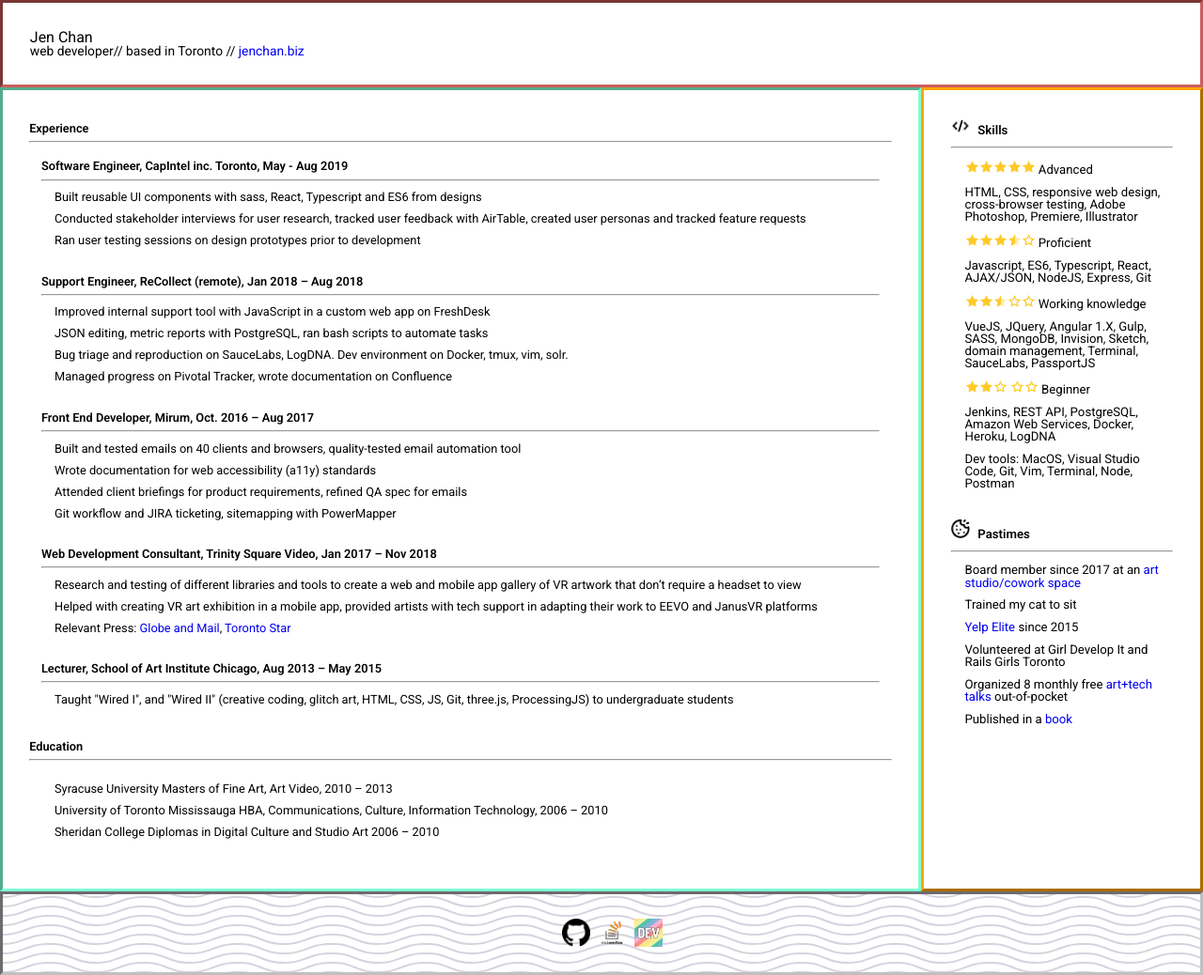
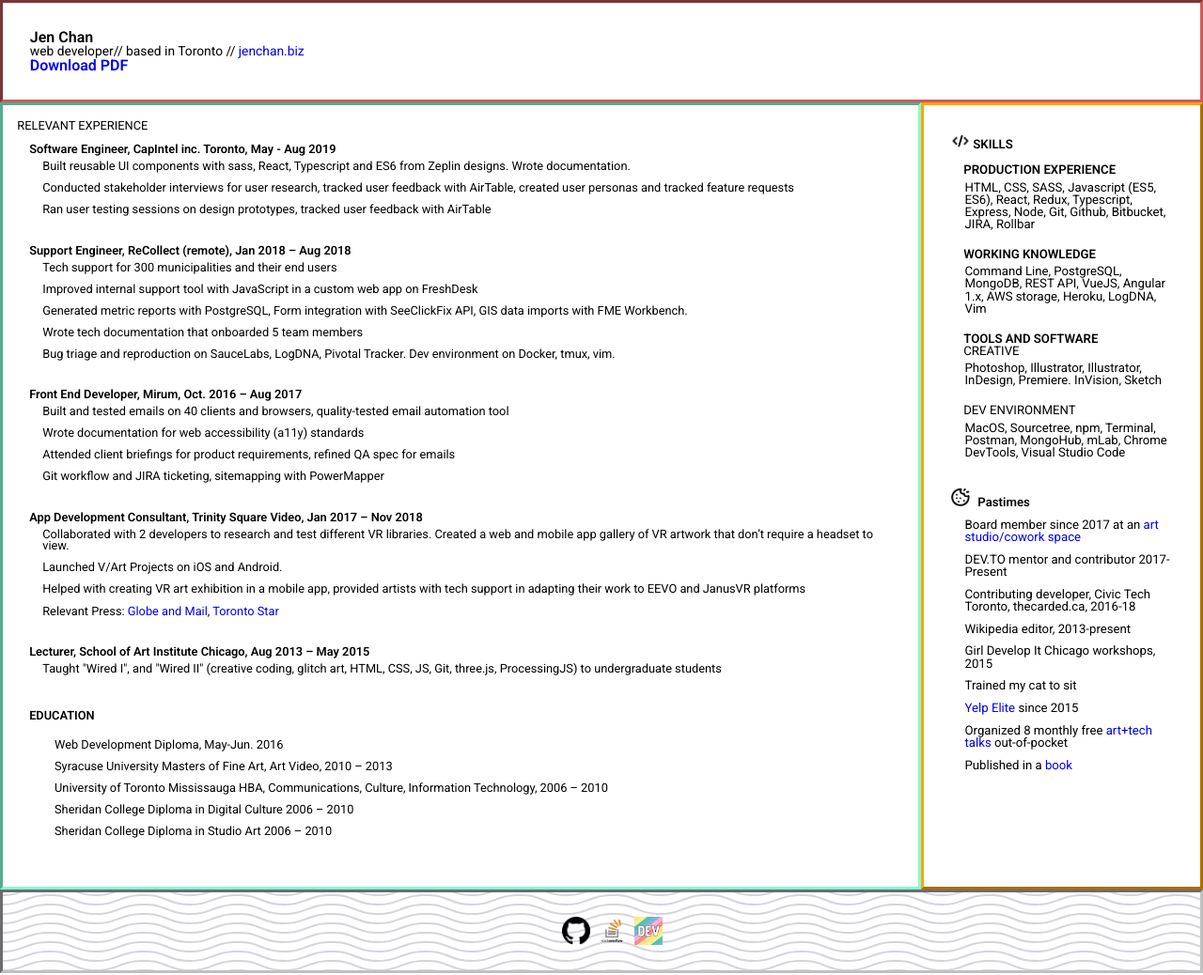
Before and after one commit to usrrname/samples, a website: page resume/index.html in a window 1280 px wide. Shown: the whole page at 94% size. Drawn offline with Linux system fonts and the light colour scheme.

Commit message:
site updates

```diff
--- a/css/custom.css
+++ b/css/custom.css
@@ -1,4 +1,4 @@
-@import url('https://fonts.googleapis.com/css?family=Montserrat|Lato');
+@import url("https://fonts.googleapis.com/css?family=Montserrat|Lato");
 
 * {
 	box-sizing: border-box;
@@ -13,13 +13,19 @@
 	list-style: none;
 }
 
+.wrapper {
+	padding: 1.5em;
+}
+.skills ul {
+	padding-top: 1em;
+}
+
 /* pointing finger icon */
 .finger {
-    width: 30px;
-    height: 30px;
-    padding: 0;
+	width: 25px;
+	height: 25px;
 	vertical-align: middle;
-    margin: 0.4em;
+	padding: 0.125em;
 }
 
 .finger:hover {
@@ -70,7 +76,6 @@
 }
 
 @keyframes blink {
-
 	from,
 	to {
 		border-color: transparent;
@@ -82,7 +87,6 @@
 }
 
 @-webkit-keyframes blink {
-
 	from,
 	to {
 		border-color: transparent;
@@ -94,19 +98,17 @@
 }
 
 @-moz-keyframes blink {
-
 	from,
 	to {
-        border-color: transparent
+		border-color: transparent;
 	}
 
 	50% {
-        border-color: black
+		border-color: black;
 	}
 }
 
 @-ms-keyframes blink {
-
 	from,
 	to {
 		color: transparent;
@@ -118,7 +120,6 @@
 }
 
 @-o-keyframes blink {
-
 	from,
 	to {
 		color: transparent;
@@ -178,8 +179,7 @@
 	position: relative;
 }
 
-@media all and (min-width:992px) {
-
+@media all and (min-width: 992px) {
 	ul.navbar li:hover span:before,
 	ul.navbar li:hover span:after {
 		width: 100%;
@@ -238,13 +238,11 @@
 
 .navbar li {
 	list-style-type: none;
-    font-family: "Montserrat",
-        Arial,
-        sans-serif;
+	font-family: "Montserrat", Arial, sans-serif;
 	font-weight: 300;
 }
 
-#work>img {
+#work > img {
 	padding: 0;
 	width: 100%;
 	height: auto;
@@ -263,16 +261,15 @@
 
 .fade-in {
 	opacity: 0;
-    animation: fadeIn .5s ease-in 1 forwards;
+	animation: fadeIn 0.5s ease-in 1 forwards;
 }
 
 .is-paused {
 	animation-play-state: paused;
 }
 
-
 /*  desktop */
-@media all and (min-width:1024px) {
+@media all and (min-width: 1024px) {
 	.navbar#menu {
 		display: flex;
 		flex-flow: row wrap;
@@ -298,7 +295,7 @@
 }
 
 /* tablets and desktop */
-@media all and (max-width:768px) {
+@media all and (max-width: 768px) {
 	span.icon {
 		display: none;
 		text-decoration: none;
@@ -313,7 +310,7 @@
 		width: 100%;
 	}
 
-    span>.icon {
+	span > .icon {
 		display: none;
 		position: absolute;
 		vertical-align: middle;
@@ -344,7 +341,7 @@
 		width: 400px;
 	}
 
-    span>.icon.right {
+	span > .icon.right {
 		display: inline-block;
 		background-color: #ddd;
 		font-size: 1.8em;
@@ -366,13 +363,13 @@
 		background-color: #ddd;
 	}
 
-    ul.navbar+li.responsive a {
+	ul.navbar + li.responsive a {
 		padding: 0.5em;
 		display: block !important;
 		justify-content: space-around;
 	}
 
-    ul.navbar+li.responsive has:a(:first-child) {
+	ul.navbar + li.responsive has:a(:first-child) {
 		list-style-type: none;
 		margin: 1.5em 0.8em;
 	}
--- a/resume/index.html
+++ b/resume/index.html
@@ -1,154 +1,243 @@
 <!DOCTYPE html>
 <html>
-
 	<head>
 		<title>Resume</title>
-    <meta charset="utf-8">
-    <meta http-equiv="X-UA-Compatible" content="IE=edge">
-    <meta name="viewport" content="width=device-width, initial-scale=1">
-    <link rel="stylesheet" href="reset.css">
-    <link rel="stylesheet" href="style.css">
+		<meta charset="utf-8" />
+		<meta http-equiv="X-UA-Compatible" content="IE=edge" />
+		<meta name="viewport" content="width=device-width, initial-scale=1" />
+		<link rel="stylesheet" href="reset.css" />
+		<link rel="stylesheet" href="style.css" />
 	</head>
 
 	<body class="container">
 		<header>
-        <h2>Jen Chan</h2>
-        <p>web developer// based in Toronto // <a href="https://jenchan.biz">jenchan.biz</a></p>
+			<h3>Jen Chan</h3>
+			<p>
+				web developer// based in Toronto //
+				<a href="https://jenchan.biz">jenchan.biz</a>
+			</p>
+
+			<h3><a href="/JChan_resume.pdf" target="_blank">Download PDF</a></h3>
 		</header>
 		<main>
-        <div class="wrapper">
-            <h3>Experience</h3>
-            <hr>
+			<div>
+				<h4>RELEVANT EXPERIENCE</h4>
 				<section>
 					<h3>Software Engineer, CapIntel inc. Toronto, May - Aug 2019</h3>
-                <hr>
 					<ul>
-                    <li>Built reusable UI components with sass, React, Typescript and ES6 from designs</li>
-                    <li>Conducted stakeholder interviews for user research, tracked user feedback with AirTable, created
-                        user personas and tracked feature requests </li>
-                    <li>Ran user testing sessions on design prototypes prior to development</li>
+						<li>
+							Built reusable UI components with sass, React, Typescript and ES6
+							from Zeplin designs. Wrote documentation.
+						</li>
+						<li>
+							Conducted stakeholder interviews for user research, tracked user
+							feedback with AirTable, created user personas and tracked feature
+							requests
+						</li>
+						<li>
+							Ran user testing sessions on design prototypes, tracked user
+							feedback with AirTable
+						</li>
 					</ul>
 				</section>
 				<section>
 					<h3>Support Engineer, ReCollect (remote), Jan 2018 – Aug 2018</h3>
-                <hr>
 					<ul>
-                    <li>Improved internal support tool with JavaScript in a custom web app on FreshDesk</li>
-                    <li> JSON editing, metric reports with PostgreSQL, ran bash scripts to automate tasks</li>
-                    <li> Bug triage and reproduction on SauceLabs, LogDNA. Dev environment on Docker, tmux, vim, solr.
+						<li>Tech support for 300 municipalities and their end users</li>
+						<li>
+							Improved internal support tool with JavaScript in a custom web app
+							on FreshDesk
 						</li>
-                    <li> Managed progress on Pivotal Tracker, wrote documentation on Confluence</li>
+						<li>
+							Generated metric reports with PostgreSQL, Form integration with
+							SeeClickFix API, GIS data imports with FME Workbench.
+						</li>
+						<li>
+							Wrote tech documentation that onboarded 5 team members
+						</li>
+						<li>
+							Bug triage and reproduction on SauceLabs, LogDNA, Pivotal Tracker.
+							Dev environment on Docker, tmux, vim.
+						</li>
 					</ul>
 				</section>
 				<section>
 					<h3>Front End Developer, Mirum, Oct. 2016 – Aug 2017</h3>
-                <hr>
 					<ul>
-                    <li>Built and tested emails on 40 clients and browsers, quality-tested email automation tool</li>
+						<li>
+							Built and tested emails on 40 clients and browsers, quality-tested
+							email automation tool
+						</li>
 						<li>Wrote documentation for web accessibility (a11y) standards</li>
-                    <li>Attended client briefings for product requirements, refined QA spec for emails</li>
-                    <li>Git workflow and JIRA ticketing, sitemapping with PowerMapper</li>
+						<li>
+							Attended client briefings for product requirements, refined QA
+							spec for emails
+						</li>
+						<li>
+							Git workflow and JIRA ticketing, sitemapping with PowerMapper
+						</li>
 					</ul>
 				</section>
 				<section>
-                <h3>Web Development Consultant, Trinity Square Video, Jan 2017 – Nov 2018</h3>
-                <hr>
+					<h3>
+						App Development Consultant, Trinity Square Video, Jan 2017 – Nov
+						2018
+					</h3>
 					<ul>
-                    <li>Research and testing of different libraries and tools to create a web and mobile app gallery of
-                        VR artwork that
-                        don’t require a headset to view</li>
-                    <li>Helped with creating VR art exhibition in a mobile app, provided artists with tech support in
-                        adapting their work to EEVO and JanusVR platforms</li>
-                    <li>Relevant Press: <a
+						<li>
+							Collaborated with 2 developers to research and test different VR
+							libraries. Created a web and mobile app gallery of VR artwork that
+							don’t require a headset to view.
+						</li>
+						<li>Launched V/Art Projects on iOS and Android.</li>
+						<li>
+							Helped with creating VR art exhibition in a mobile app, provided
+							artists with tech support in adapting their work to EEVO and
+							JanusVR platforms
+						</li>
+						<li>
+							Relevant Press:
+							<a
 								href="https://www.theglobeandmail.com/arts/art-and-architecture/venturing-into-the-virtual-world-with-a-new-artapp/article37066961/"
-                            target="_blank">Globe and Mail</a>, <a
+								target="_blank"
+								>Globe and Mail</a
+							>,
+							<a
 								href="https://www.thestar.com/entertainment/visualarts/2017/12/06/vart-projects-brings-the-virtual-reality-to-wherever-you-are.html"
-                            target="_blank">Toronto Star</a></li>
+								target="_blank"
+								>Toronto Star</a
+							>
+						</li>
 					</ul>
 				</section>
 				<section>
-                <h3>Lecturer, School of Art Institute Chicago, Aug 2013 – May 2015</h3>
-                <hr>
+					<h3>
+						Lecturer, School of Art Institute Chicago, Aug 2013 – May 2015
+					</h3>
 					<ul>
-                    <li>Taught "Wired I", and "Wired II" (creative coding, glitch art, HTML, CSS, JS, Git, three.js,
-                        ProcessingJS) to
-                        undergraduate students</li>
+						<li>
+							Taught "Wired I", and "Wired II" (creative coding, glitch art,
+							HTML, CSS, JS, Git, three.js, ProcessingJS) to undergraduate
+							students
+						</li>
 					</ul>
 				</section>
 			</div>
 			<div class="wrapper">
-            <h3>Education</h3>
-            <hr>
+				<h3>EDUCATION</h3>
 				<section>
 					<ul>
-                    <li>Syracuse University Masters of Fine Art, Art Video, 2010 – 2013</li>
-                    <li>University of Toronto Mississauga HBA, Communications, Culture, Information Technology, 2006 –
-                        2010</li>
-                    <li>Sheridan College Diplomas in Digital Culture and Studio Art 2006 – 2010</li>
+						<li>Web Development Diploma, May-Jun. 2016</li>
+						<li>
+							Syracuse University Masters of Fine Art, Art Video, 2010 – 2013
+						</li>
+						<li>
+							University of Toronto Mississauga HBA, Communications, Culture,
+							Information Technology, 2006 – 2010
+						</li>
+						<li>Sheridan College Diploma in Digital Culture 2006 – 2010</li>
+						<li>Sheridan College Diploma in Studio Art 2006 – 2010</li>
 					</ul>
 				</section>
 			</div>
 		</main>
 		<aside>
-        <section>
-            <img class="icon" src="noun_html_794157.png" width=20>
-            <h3 class="heading">Skills</h3>
-            <hr>
+			<section class="skills">
+				<h3>
+					<img class="icon" src="noun_html_794157.png" width="20" />
+					SKILLS
+				</h3>
+				<br />
 				<ul>
-                <li><img class="star" src="star-filled-50.png"><img class="star" src="star-filled-50.png"><img
-                        class="star" src="star-filled-50.png"><img class="star" src="star-filled-50.png"><img
-                        class="star" src="star-filled-50.png"> Advanced</li>
-                <li>HTML, CSS, responsive web design, cross-browser testing, Adobe Photoshop, Premiere, Illustrator</li>
+					<h3>PRODUCTION EXPERIENCE</h3>
+					<li>
+						HTML, CSS, SASS, Javascript (ES5, ES6), React, Redux, Typescript,
+						Express, Node, Git, Github, Bitbucket, JIRA, Rollbar
+					</li>
 				</ul>
+				<br />
+				<ul class="mt1">
+					<h3>WORKING KNOWLEDGE</h3>
+					<li>
+						Command Line, PostgreSQL, MongoDB, REST API, VueJS, Angular 1.x, AWS
+						storage, Heroku, LogDNA, Vim
+					</li>
+				</ul>
+				<br />
 				<ul>
-                <li> <img class="star" src="star-filled-50.png"><img class="star" src="star-filled-50.png"><img
-                        class="star" src="star-filled-50.png"><img class="star" src="star-half-empty-50.png"><img
-                        class="star" src="star-empty-50.png"> Proficient</li>
-                <li>Javascript, ES6, Typescript, React, AJAX/JSON, NodeJS, Express, Git </li>
-            </ul>
-            <ul>
-                <li> <img class="star" src="star-filled-50.png"><img class="star" src="star-filled-50.png"><img
-                        class="star" src="star-half-empty-50.png"><img class="star" src="star-empty-50.png"><img
-                        class="star" src="star-empty-50.png"> Working
-                    knowledge</li>
-                <li>VueJS, JQuery, Angular 1.X, Gulp, SASS, MongoDB, Invision, Sketch, domain management, Terminal,
-                    SauceLabs, PassportJS</li>
-            </ul>
-            <ul>
-                <li><img class="star" src="star-filled-50.png"><img class="star" src="star-filled-50.png"><img
-                        class="star" src="star-empty-50.png">
-                    <img class="star" src="star-empty-50.png"><img class="star" src="star-empty-50.png"> Beginner</li>
-                <li>Jenkins, REST API, PostgreSQL, Amazon Web Services, Docker, Heroku, LogDNA</li>
-            </ul>
-            <ul>
-                <li>Dev tools: MacOS, Visual Studio Code, Git, Vim, Terminal, Node, Postman</li>
+					<h3>TOOLS AND SOFTWARE</h3>
+					<h4>CREATIVE</h4>
+					<li>
+						Photoshop, Illustrator, Illustrator, InDesign, Premiere. InVision,
+						Sketch
+					</li>
+					<br />
+					<h4>DEV ENVIRONMENT</h4>
+					<li>
+						MacOS, Sourcetree, npm, Terminal, Postman, MongoHub, mLab, Chrome
+						DevTools, Visual Studio Code
+					</li>
 				</ul>
 			</section>
 			<section>
-            <img class="icon" src="noun_cookie_1083993.png" width=20>
+				<img class="icon" src="noun_cookie_1083993.png" width="20" />
 				<h3 class="heading">Pastimes</h3>
-            <hr>
 				<ul>
-                <li>Board member since 2017 at an <a href="http://brandscape.club" target="_blank">art studio/cowork
-                        space</a></li>
+					<li>
+						Board member since 2017 at an
+						<a href="http://brandscape.club" target="_blank"
+							>art studio/cowork space</a
+						>
+					</li>
+					<li>DEV.TO mentor and contributor 2017-Present</li>
+					<li>
+						Contributing developer, Civic Tech Toronto, thecarded.ca, 2016-18
+					</li>
+					<li>Wikipedia editor, 2013-present</li>
+					<li>Girl Develop It Chicago workshops, 2015</li>
 					<li>Trained my cat to sit</li>
-                <li><a href="https://asdfg.yelp.ca" target="_blank">Yelp Elite</a> since 2015</li>
-                <li>Volunteered at Girl Develop It and Rails Girls Toronto</li>
-                <li>Organized 8 monthly free <a href="https://vimeo.com/129512515" target="_blank">art+tech talks</a>
-                    out-of-pocket</li>
-                <li>Published in a <a href="https://www.amazon.com/You-Are-Here-After-Internet/dp/095695717X"
-                        target="_blank">book</a></li>
+					<li>
+						<a href="https://asdfg.yelp.ca" target="_blank">Yelp Elite</a> since
+						2015
+					</li>
+					<li>
+						Organized 8 monthly free
+						<a href="https://vimeo.com/129512515" target="_blank"
+							>art+tech talks</a
+						>
+						out-of-pocket
+					</li>
+					<li>
+						Published in a
+						<a
+							href="https://www.amazon.com/You-Are-Here-After-Internet/dp/095695717X"
+							target="_blank"
+							>book</a
+						>
+					</li>
 				</ul>
 			</section>
 		</aside>
 		<footer class="wavy">
 			<ul>
-            <li><a href="http://github.com/usrrname" target="_blank"><img class="box fade" src="octocat.png"></a></li>
-            <li><a href="https://stackoverflow.com/users/3394599/usrrname" target="_blank"><img class="box fade"
-                        src="stackoverflow.png"></a></li>
-            <li><a href="https://dev.to/jenninat0r" target="_blank"><img class="box fade" src="devTO.png"></a></li>
+				<li>
+					<a href="http://github.com/usrrname" target="_blank"
+						><img class="box fade" src="octocat.png"
+					/></a>
+				</li>
+				<li>
+					<a
+						href="https://stackoverflow.com/users/3394599/usrrname"
+						target="_blank"
+						><img class="box fade" src="stackoverflow.png"
+					/></a>
+				</li>
+				<li>
+					<a href="https://dev.to/jenninat0r" target="_blank"
+						><img class="box fade" src="devTO.png"
+					/></a>
+				</li>
 			</ul>
 		</footer>
 	</body>
-
 </html>
```
Also changed, not shown: index.html (+126 -40 lines), resume/star-empty-50.png (deleted), resume/star-filled-50.png (deleted), resume/star-half-empty-50.png (deleted), 2 other files. Lines whose indentation alone changed are shown as unchanged.
